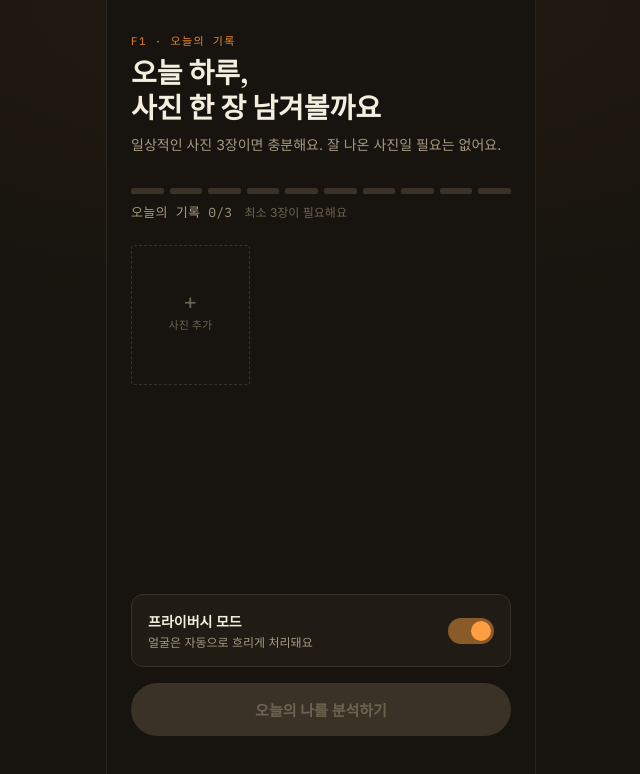
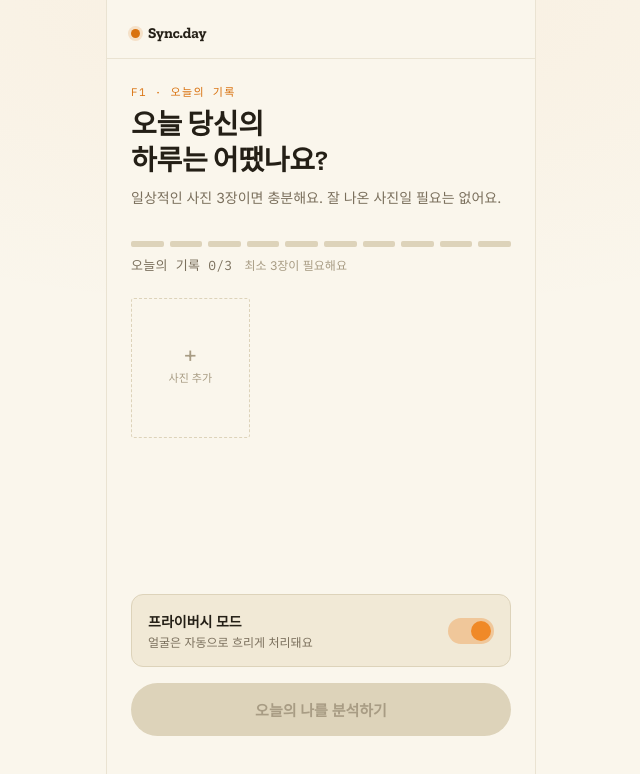
Before and after one commit to mju-myongjithon/likelion4teamFE, a React (Vite) app: page / in a window 1280 px wide. Shown: the top 774 px of the page, without its empty margins (319-959 px from the left). Built offline with nearby package versions, Linux system fonts and the light colour scheme.

Commit message:
색상변경 및 문구수정

```diff
--- a/src/App.jsx
+++ b/src/App.jsx
@@ -1,4 +1,5 @@
 import { useState } from 'react';
+import AppHeader from './components/AppHeader';
 import UploadPage from './pages/UploadPage';
 import AnalysisPage from './pages/AnalysisPage';
 
@@ -17,6 +18,7 @@ export default function App() {
 
   return (
     <div className="app-frame">
+      <AppHeader />
       {step === 'upload' && <UploadPage onUploaded={handleUploaded} />}
       {step === 'analysis' && (
         <AnalysisPage uploadedPhotos={uploadedPhotos} onBack={handleBackToUpload} />
--- /dev/null
+++ b/src/components/AppHeader.jsx
@@ -0,0 +1,8 @@
+export default function AppHeader() {
+  return (
+    <header className="app-header">
+      <span className="app-header__mark" aria-hidden="true" />
+      <span className="app-header__title">Sync.day</span>
+    </header>
+  );
+}
--- a/src/pages/UploadPage.jsx
+++ b/src/pages/UploadPage.jsx
@@ -69,7 +69,7 @@ export default function UploadPage({ onUploaded }) {
   return (
     <div className="screen upload-screen">
       <p className="eyebrow">F1 · 오늘의 기록</p>
-      <h1 className="screen-title">오늘 하루,{'\n'}사진 한 장 남겨볼까요</h1>
+      <h1 className="screen-title">오늘 당신의{'\n'}하루는 어땠나요?</h1>
       <p className="screen-sub">
         일상적인 사진 {MIN_PHOTOS}장이면 충분해요. 잘 나온 사진일 필요는 없어요.
       </p>
--- a/src/styles/components.css
+++ b/src/styles/components.css
@@ -307,7 +307,7 @@
   background: linear-gradient(
     100deg,
     transparent 0%,
-    rgba(232, 134, 47, 0.25) 45%,
+    rgba(217, 114, 15, 0.22) 45%,
     transparent 90%
   );
   animation: wash-sweep 2.4s ease-in-out infinite;
--- a/src/styles/global.css
+++ b/src/styles/global.css
@@ -29,7 +29,7 @@ input:focus-visible,
   display: flex;
   justify-content: center;
   background:
-    radial-gradient(ellipse 60% 40% at 50% 0%, rgba(232, 134, 47, 0.06), transparent),
+    radial-gradient(ellipse 60% 40% at 50% 0%, rgba(217, 114, 15, 0.05), transparent),
     var(--color-bg);
 }
 
@@ -47,11 +47,36 @@ input:focus-visible,
   flex-direction: column;
 }
 
+.app-header {
+  display: flex;
+  align-items: center;
+  gap: var(--sp-2);
+  padding: var(--sp-5) var(--sp-5) var(--sp-4);
+  border-bottom: 1px solid var(--color-line-soft);
+}
+
+.app-header__mark {
+  width: 9px;
+  height: 9px;
+  border-radius: 50%;
+  background: var(--color-accent);
+  box-shadow: 0 0 0 3px rgba(217, 114, 15, 0.16);
+  flex-shrink: 0;
+}
+
+.app-header__title {
+  font-family: var(--font-display);
+  font-weight: 700;
+  font-size: 15px;
+  letter-spacing: -0.01em;
+  color: var(--color-text);
+}
+
 .screen {
   flex: 1;
   display: flex;
   flex-direction: column;
-  padding: var(--sp-6) var(--sp-5) var(--sp-8);
+  padding: var(--sp-5) var(--sp-5) var(--sp-8);
 }
 
 .eyebrow {
@@ -67,10 +92,10 @@ input:focus-visible,
   font-family: var(--font-display);
   font-weight: 600;
   font-size: 28px;
-  line-height: 1.25;
+  line-height: 1.28;
+  letter-spacing: -0.01em;
   color: var(--color-text);
   margin: 0 0 var(--sp-2);
-  font-optical-sizing: auto;
 }
 
 .screen-sub {
--- a/src/styles/tokens.css
+++ b/src/styles/tokens.css
@@ -3,30 +3,30 @@
    컨셉: 암실(darkroom) + 즉석 필름 — "오늘 하루가 현상되는" 감각
    =================================================================== */
 
-@import url('https://fonts.googleapis.com/css2?family=Fraunces:opsz,wght@9..144,400;9..144,500;9..144,600;9..144,700&family=Inter:wght@400;500;600;700&family=IBM+Plex+Mono:wght@400;500;600&display=swap');
+@import url('https://fonts.googleapis.com/css2?family=Zilla+Slab:wght@500;600;700&family=Inter:wght@400;500;600;700&family=IBM+Plex+Mono:wght@400;500;600&display=swap');
 
 :root {
-  /* --- Color: 암실 안전등 아래의 팔레트 --- */
-  --color-bg: #17140F;
-  --color-bg-elevated: #201B14;
-  --color-paper: #F4EEDF;
-  --color-paper-dim: #E8DFC8;
-  --color-accent: #E8862F;          /* safelight amber */
-  --color-accent-strong: #FF9D42;
-  --color-accent-dim: #8A5A28;
-  --color-match: #86A88A;           /* developed / matched */
-  --color-match-strong: #A8C7AC;
-  --color-line: #3A3226;
-  --color-line-soft: #2A251C;
-  --color-text: #F4EEDF;
-  --color-text-muted: #A79A80;
-  --color-text-faint: #6E6350;
-  --color-ink: #1B1712;             /* text on paper */
-  --color-ink-muted: #574E3D;
-  --color-danger: #D9704F;
+  /* --- Color: 라이트박스 위의 팔레트 --- */
+  --color-bg: #FAF6EC;
+  --color-bg-elevated: #F1E9D6;
+  --color-paper: #FFFFFF;
+  --color-paper-dim: #F5F0E4;
+  --color-accent: #D9720F;          /* safelight amber (화이트 배경 대비용으로 진하게) */
+  --color-accent-strong: #F08927;
+  --color-accent-dim: #F0C79A;
+  --color-match: #5E8264;           /* developed / matched */
+  --color-match-strong: #3F6B47;
+  --color-line: #DDD3BA;
+  --color-line-soft: #EAE3D2;
+  --color-text: #241F16;
+  --color-text-muted: #7A6F5C;
+  --color-text-faint: #A89C84;
+  --color-ink: #241F16;             /* text on paper */
+  --color-ink-muted: #6B6151;
+  --color-danger: #C1573A;
 
   /* --- Typography --- */
-  --font-display: 'Fraunces', 'Georgia', serif;
+  --font-display: 'Zilla Slab', 'Georgia', serif;
   --font-body: 'Inter', -apple-system, sans-serif;
   --font-mono: 'IBM Plex Mono', 'SFMono-Regular', monospace;
 
@@ -43,8 +43,8 @@
   /* --- Radius / shadow --- */
   --radius-card: 3px;
   --radius-pill: 999px;
-  --shadow-photo: 0 8px 24px -8px rgba(0, 0, 0, 0.55);
-  --shadow-soft: 0 2px 12px rgba(0, 0, 0, 0.35);
+  --shadow-photo: 0 8px 20px -6px rgba(36, 31, 22, 0.22);
+  --shadow-soft: 0 2px 10px rgba(36, 31, 22, 0.14);
 
   /* --- Motion --- */
   --ease-develop: cubic-bezier(0.16, 1, 0.3, 1);
```
